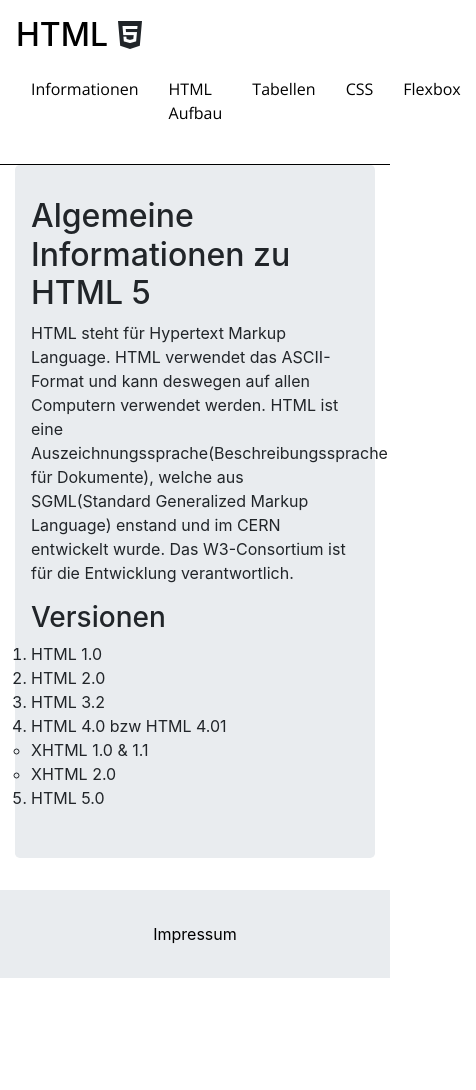
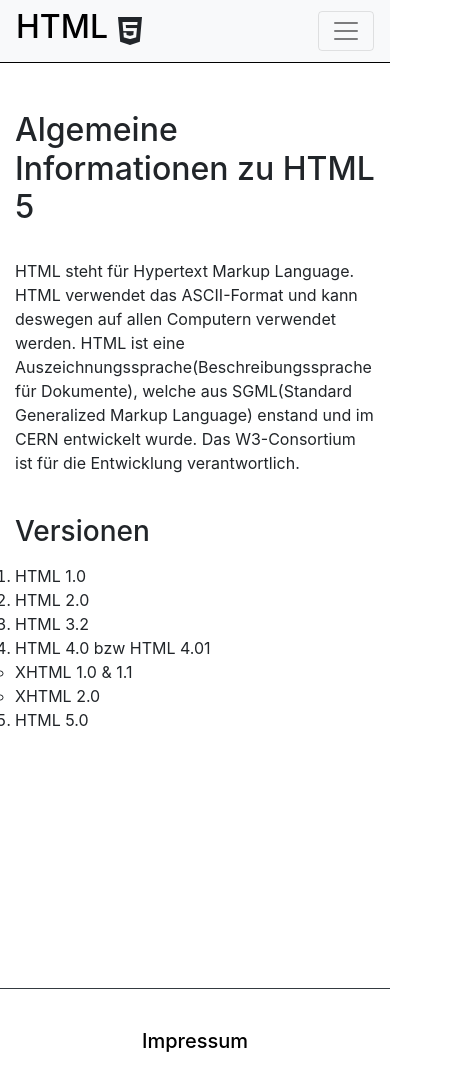
Before and after one commit to PikaYuhno/responsive-website, a plain HTML site: page informationen.html in a window 390 px wide. Shown: the whole page, 476 px wide, since content can reach past the window. Before the commit the page ends 1010 px from the top, so only its background shows below. Drawn offline with nearby package versions, Linux system fonts and the light colour scheme.

Commit message:
design von dem Footer, der Informations Seite und des Impressum geändert

```diff
--- a/informationen.html
+++ b/informationen.html
@@ -22,33 +22,52 @@
 <body>
     <!-- Navigation -->
     <header>
-<nav class="navbar">
+        <nav class="navbar navbar-expand-lg navbar-light bg-light">
             <div class="nav-titel">
-        <h2 style="margin-right: 10px; margin-top: 8px"><a style="color: black; text-decoration: none;" href="index.html">HTML</a></h2>
+                <h2 style="margin-right: 10px;"><a style="color: black; text-decoration: none;" href="index.html">HTML</a></h2>
                 <i class="fab fa-html5 fa-2x"></i>
             </div>
+            <button class="navbar-toggler" type="button" data-toggle="collapse" data-target="#navbarSupportedContent"
+                aria-controls="navbarSupportedContent" aria-expanded="false" aria-label="Toggle navigation">
+                <span class="navbar-toggler-icon"></span>
+            </button>
+            <div class="collapse navbar-collapse" id="navbarSupportedContent">
                 <div class="nav-links">
-        <ul>
-            <li><a style="color: black; text-decoration: none;" href="">Informationen</a></li>
-            <li><a style="color: black; text-decoration: none;" href="" >HTML Aufbau</a></li>
-            <li><a style="color: black; text-decoration: none;" href="">Tabellen</a></li>
-            <li><a style="color: black; text-decoration: none;" href="">CSS</a></li>
-            <li><a style="color: black; text-decoration: none;" href="">Flexbox</a></li>
+                    <ul class="navbar-nav mr-auto">
+                        <li><a href="informationen.html" class="link">Informationen</a></li c>
+                        <li><a href="" class="link">HTML Aufbau</a></li>
+                        <li><a href="" class="link">Tabellen</a></li>
+                        <li><a href="" class="link">CSS</a></li>
+                        <li><a href="" class="link">Flexbox</a></li>
                     </ul>
                 </div>
+            </div>
+            <div class="nav-btns">
+                <input type="button" class="btn btn-outline-primary" id="btnContact" value="Contact">
+                <div id="line" style="margin: 0 15px;"></div>
+                <i class="fas fa-globe fa-2x" id="globe"></i>
+            </div>
         </nav>
+    </header>
+
+    <main>
+        <br>
+        <article>
             <div class="container">
                 <div class="row">
                     <div class="col-sm-12">
-            <div class="jumbotron ">
+                        <br>
                         <h2>Algemeine Informationen zu HTML 5</h2>
+                        <br>
                         <p>
                             HTML steht für Hypertext Markup Language.
                             HTML verwendet das ASCII-Format und kann deswegen auf allen Computern verwendet werden.
                             HTML ist eine Auszeichnungssprache(Beschreibungssprache für Dokumente), welche aus SGML(Standard Generalized Markup Language) enstand und im CERN entwickelt wurde.
                             Das W3-Consortium ist für die Entwicklung verantwortlich.
                         </p>
+                        <br>
                         <h3>Versionen</h3>
+                        <p>
                             <ol>
                                 <li>HTML 1.0</li>
                                 <li>HTML 2.0</li>
@@ -61,14 +80,21 @@
                                 </li>
                                 <li>HTML 5.0</li>
                             </ol>
+                        </p>
                     </div>
                 </div>
             </div>
-</div>
-</header>
+        </article>
+    </main>
+    <br><br><br><br><br><br><br><br><br><br>
+
 <!--Footer-->
-<footer class="jumbotron text-center rounded-0 jumbotron-footer">
-    <a style="color: black; text-decoration: none;" href="impressum.html">Impressum</a>
+<footer  class="text-center border-top border-dark">
+    <br>
+    <p>
+        <a style="color: black; text-decoration: none;" href="impressum.html"><h5>Impressum</h5></a>
+    </p>
+    <br>
 </footer>
 </body>
 </html>
```
Also changed, not shown: impressum.html (+35 -13 lines), index.html (+10 -5 lines). Lines whose indentation alone changed are shown as unchanged.
